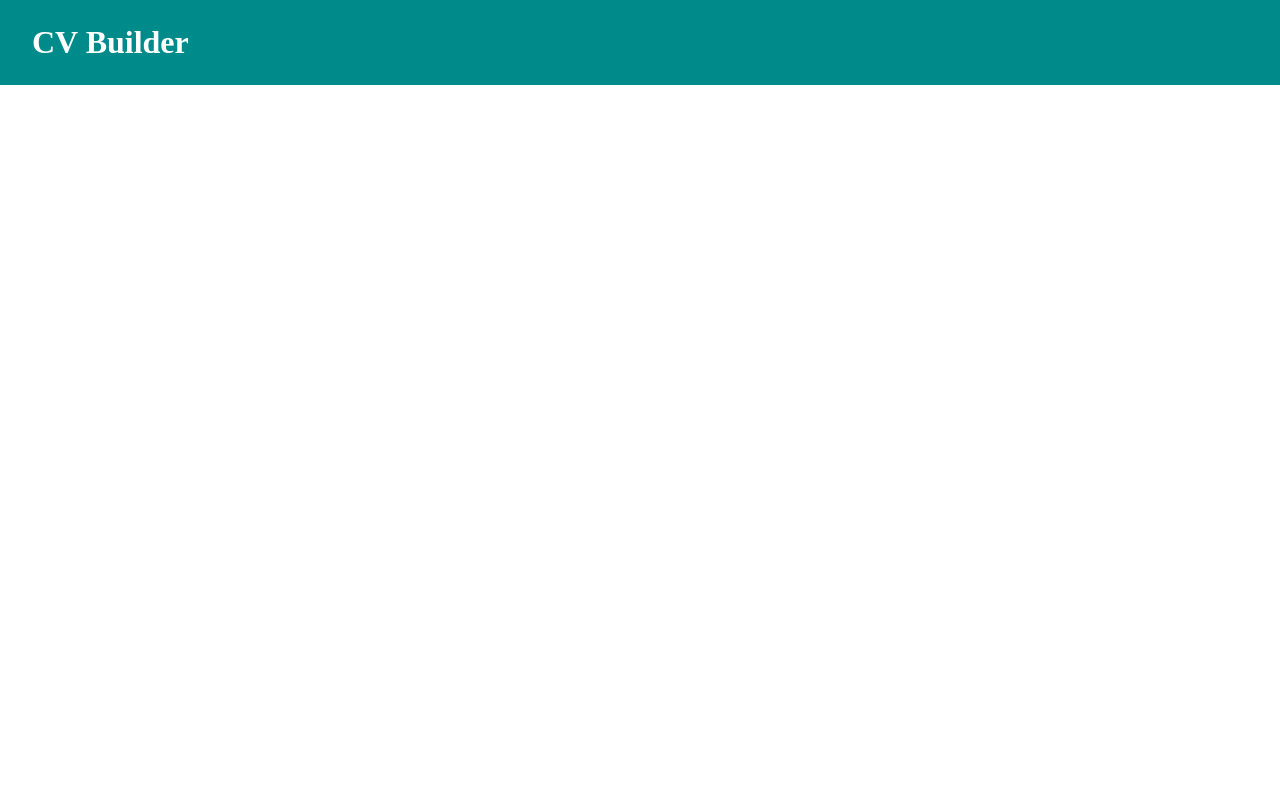
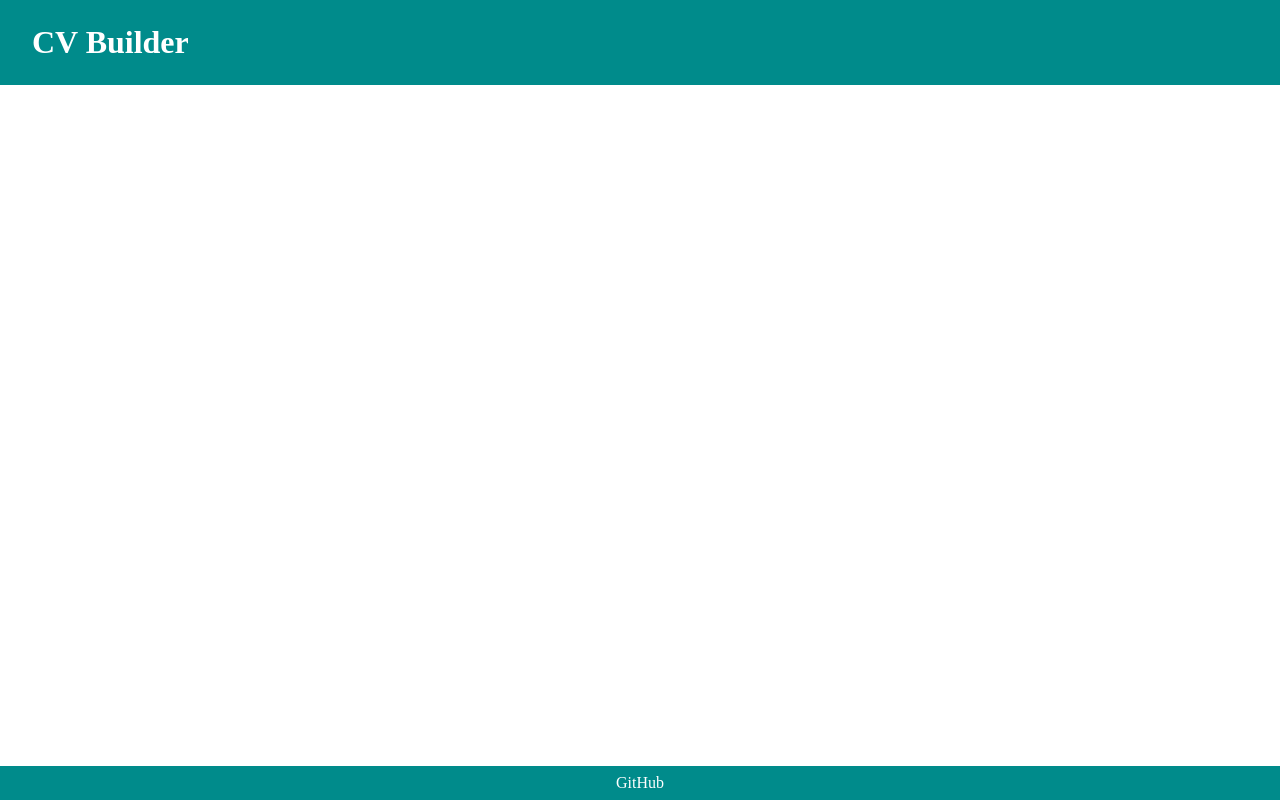
Before and after one commit to bkwong315/cv-application, a React app: page / in a window 1280 px wide. Built offline with nearby package versions, Linux system fonts and the light colour scheme; the HTML template or start-up script is replaced by a standard one.

Commit message:
Add footer

```diff
--- a/src/App.scss
+++ b/src/App.scss
@@ -13,3 +13,13 @@ header {
   color: white;
   padding: 1.5rem 2rem;
 }
+
+footer {
+  display: grid;
+  place-items: center;
+
+  padding: 0.5rem 0;
+
+  background-color: darkcyan;
+  color: white;
+}
--- a/src/App.tsx
+++ b/src/App.tsx
@@ -9,6 +9,8 @@ class App extends React.Component {
         <header>
           <h1>CV Builder</h1>
         </header>
+        <main></main>
+        <footer>GitHub</footer>
       </div>
     );
   }
```
